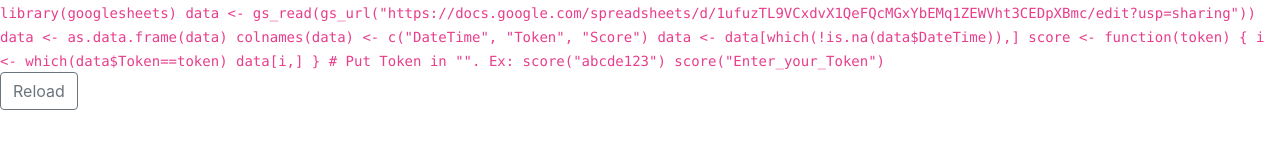
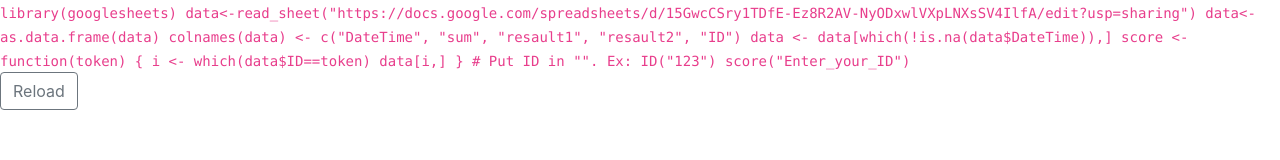
Before and after one commit to Sophia18psy/Sophia18psy.github.io, a plain HTML site: page search.html in a window 1280 px wide. Drawn offline with nearby package versions, Linux system fonts and the light colour scheme.

Commit message:
Update search.html

```diff
--- a/search.html
+++ b/search.html
@@ -16,19 +16,18 @@
     <div data-datacamp-exercise data-lang="r">
         <code data-type="pre-exercise-code">
                     library(googlesheets)
-                    data <- gs_read(gs_url("https://docs.google.com/spreadsheets/d/1ufuzTL9VCxdvX1QeFQcMGxYbEMq1ZEWVht3CEDpXBmc/edit?usp=sharing"))
-
-                    data <- as.data.frame(data)
-                    colnames(data) <- c("DateTime", "Token", "Score")
+                    data<-read_sheet("https://docs.google.com/spreadsheets/d/15GwcCSry1TDfE-Ez8R2AV-NyODxwlVXpLNXsSV4IlfA/edit?usp=sharing")
+                    data<-as.data.frame(data)
+                    colnames(data) <- c("DateTime", "sum", "resault1", "resault2", "ID")
                     data <- data[which(!is.na(data$DateTime)),]
                     score <- function(token) {
-                        i <- which(data$Token==token)
+                        i <- which(data$ID==token)
                         data[i,]
                     }
                 </code>
         <code data-type="sample-code">
-                    # Put Token in "". Ex: score("abcde123")
-                    score("Enter_your_Token")
+                    # Put ID in "". Ex: ID("123")
+                    score("Enter_your_ID")
                 </code>
     </div>
 
```
